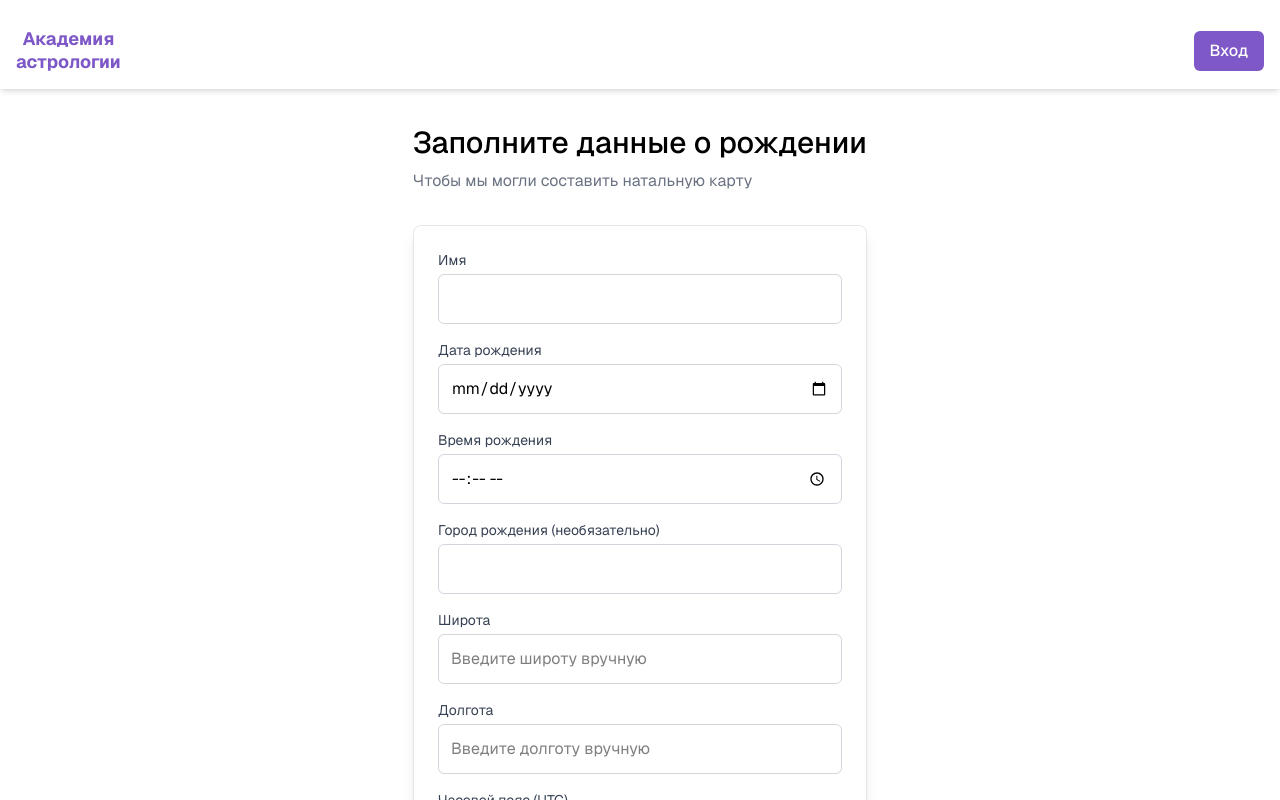
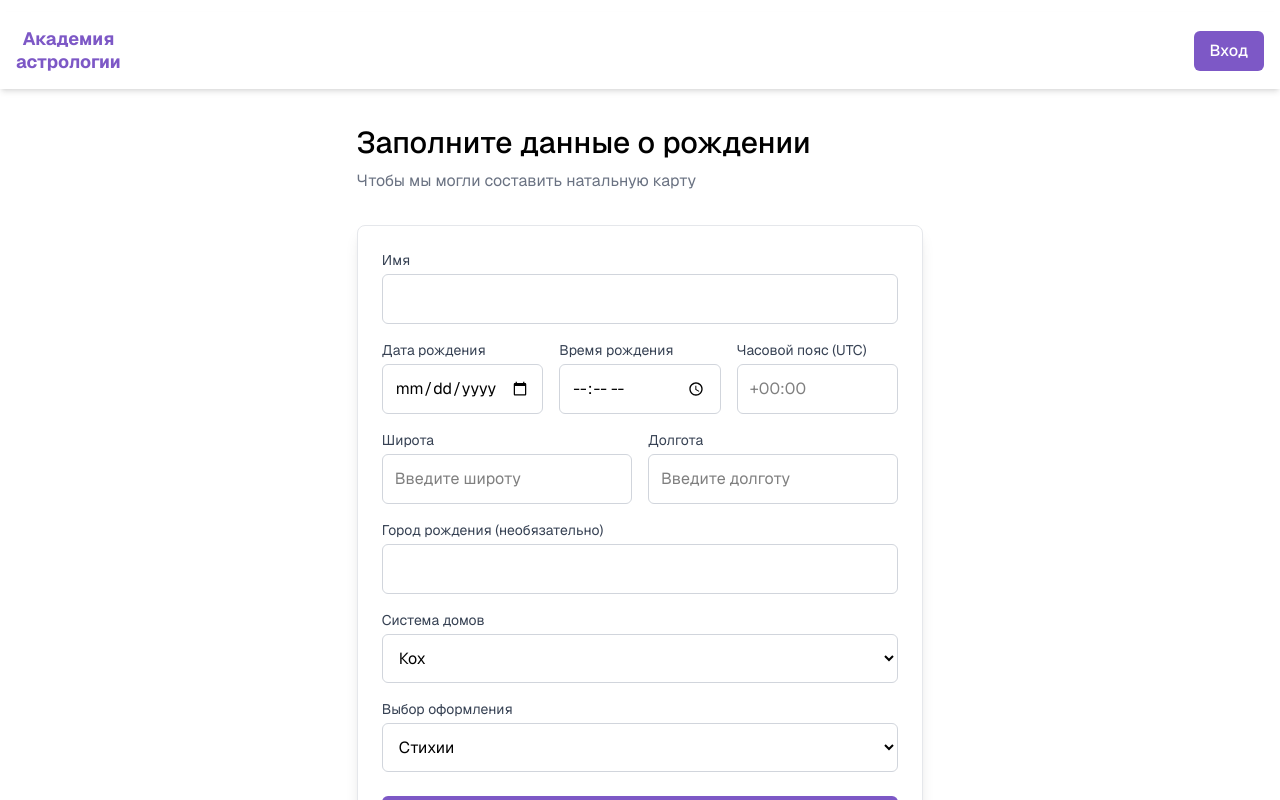
Before and after one commit to icepik77/pro12, a Next.js app: page / in a window 1280 px wide. Shown: the top 800 px of the page. Built offline with nearby package versions, Linux system fonts and the light colour scheme.

Commit message:
view updated

```diff
--- a/src/app/ui/BirthForm.tsx
+++ b/src/app/ui/BirthForm.tsx
@@ -53,6 +53,12 @@ export default function BirthForm({ setBirthData, localTime }: BirthFormProps) {
     style: "elements", // Новый выбор для оформления
   });
 
+  const [errors, setErrors] = useState({
+    latitude: "",
+    longitude: "",
+    utcOffset: "",
+  });
+
   const [submittedData, setSubmittedData] = useState<any | null>(null);
   const [citySuggestions, setCitySuggestions] = useState<any[]>([]);
 
@@ -79,8 +85,63 @@ export default function BirthForm({ setBirthData, localTime }: BirthFormProps) {
   };
 
   const handleChange = (e: React.ChangeEvent<HTMLInputElement | HTMLSelectElement>) => {
-    setFormData({ ...formData, [e.target.name]: e.target.value });
+    const { name, value } = e.target;
+    setFormData({ ...formData, [e.target.name]: value });
+
+    // Очистка ошибки при изменении
+    setErrors({
+      latitude: "",
+      longitude: "",
+      utcOffset: "",
+    });
   };
+
+
+  const handleBlur = (e: React.ChangeEvent<HTMLInputElement>) => {
+    const { name, value } = e.target;
+    let newErrors = { ...errors };
+
+    if (name === "latitude") {
+      const latitude = parseFloat(value);
+      newErrors.latitude = isNaN(latitude) || latitude < -90 || latitude > 90
+        ? "Широта должна быть в пределах от -90 до 90"
+        : "";
+    }
+
+    if (name === "longitude") {
+      const longitude = parseFloat(value);
+      newErrors.longitude = isNaN(longitude) || longitude < -180 || longitude > 180
+        ? "Долгота должна быть в пределах от -180 до 180"
+        : "";
+    }
+
+    if (name === "utcOffset") {
+      newErrors.utcOffset = !validateUtcOffset(value)
+        ? "Некорректный формат UTC (пример: +03:00)"
+        : "";
+    }
+
+    setErrors(newErrors);
+  };
+
+
+
+
+  // const handleBlur = (e: React.ChangeEvent<HTMLInputElement>) => {
+  //   const { name, value } = e.target;
+
+  //   if (name === "latitude" || name === "longitude") {
+  //     if (!validateCoordinates(formData.latitude, formData.longitude)) {
+  //       setErrors({ ...errors, latitude: "Некорректные координаты", longitude: "Некорректные координаты" });
+  //     }
+  //   }
+
+  //   if (name === "utcOffset") {
+  //     if (!validateUtcOffset(value)) {
+  //       setErrors({ ...errors, utcOffset: "Некорректный формат UTC (пример: +03:00)" });
+  //     }
+  //   }
+  // };
 
   const handleCityChange = async (e: React.ChangeEvent<HTMLInputElement>) => {
     const city = e.target.value;
@@ -117,20 +178,25 @@ export default function BirthForm({ setBirthData, localTime }: BirthFormProps) {
   const handleSubmit = (e: React.FormEvent) => {
     e.preventDefault();
 
+    let newErrors = { latitude: "", longitude: "", utcOffset: "" };
+
     // Проверяем координаты
     if (!validateCoordinates(formData.latitude, formData.longitude)) {
-      alert("Ошибка: Введите корректные координаты!");
-      return;
+      newErrors.latitude = "Некорректные координаты";
+      newErrors.longitude = "Некорректные координаты";
     }
 
     // Проверяем часовой пояс
     if (!validateUtcOffset(formData.utcOffset)) {
-      alert("Ошибка: Введите корректный часовой пояс в формате UTC±hh:mm");
-      return;
+      newErrors.utcOffset = "Некорректный формат UTC (пример: +03:00)";
     }
 
+    if (!newErrors.latitude && !newErrors.longitude && !newErrors.utcOffset) {
       setBirthData(formData);
       setSubmittedData(formData);
+    }
+
+
   };
 
   return (
@@ -144,19 +210,45 @@ export default function BirthForm({ setBirthData, localTime }: BirthFormProps) {
             {/* Имя */}
             <div>
               <label className="block text-gray-700 text-sm mb-1">Имя</label>
-              <input type="text" name="name" value={formData.name} onChange={handleChange} required className="w-full p-3 border border-gray-300 rounded-md focus:ring-2 focus:ring-black focus:outline-none" />
+              <input type="text" name="name" value={formData.name} onChange={handleChange} className="w-full p-3 border border-gray-300 rounded-md focus:ring-2 focus:ring-black focus:outline-none" />
             </div>
 
+            {/* Дата, время и UTC в одну строку */}
+            <div className="flex flex-wrap gap-4">
               {/* Дата */}
-            <div>
+              <div className="flex-1 min-w-[120px]">
                 <label className="block text-gray-700 text-sm mb-1">Дата рождения</label>
                 <input type="date" name="date" value={formData.date} onChange={handleChange} required className="w-full p-3 border border-gray-300 rounded-md focus:ring-2 focus:ring-black focus:outline-none" />
               </div>
 
               {/* Время */}
-            <div>
+              <div className="flex-1 min-w-[120px]">
                 <label className="block text-gray-700 text-sm mb-1">Время рождения</label>
                 <input type="time" name="time" value={formData.time} onChange={handleChange} required className="w-full p-3 border border-gray-300 rounded-md focus:ring-2 focus:ring-black focus:outline-none" />
+              </div>
+
+              {/* UTC */}
+              <div className="flex-1 min-w-[120px]">
+                <label className="block text-gray-700 text-sm mb-1">Часовой пояс (UTC)</label>
+                <input type="text" name="utcOffset" value={formData.utcOffset} onChange={handleChange} placeholder={localTime || "+00:00"} className="w-full p-3 border border-gray-300 rounded-md focus:ring-2 focus:ring-black focus:outline-none" />
+              </div>
+            </div>
+
+            {/* Широта и долгота в одну строку */}
+            <div className="flex flex-wrap gap-4 mt-4">
+              {/* Широта */}
+              <div className="flex-1 min-w-[120px]">
+                <label className="block text-gray-700 text-sm mb-1">Широта</label>
+                <input type="text" name="latitude" value={formData.latitude} onChange={handleChange} onBlur={handleBlur} placeholder="Введите широту" className={`w-full p-3 border ${errors.latitude ? "border-red-500" : "border-gray-300"} rounded-md focus:ring-2 focus:ring-black focus:outline-none`} />
+                {errors.latitude && <p className="text-red-500 text-sm mt-1">{errors.latitude}</p>}
+              </div>
+
+              {/* Долгота */}
+              <div className="flex-1 min-w-[120px]">
+                <label className="block text-gray-700 text-sm mb-1">Долгота</label>
+                <input type="text" name="longitude" value={formData.longitude} onChange={handleChange} onBlur={handleBlur} placeholder="Введите долготу" className={`w-full p-3 border ${errors.longitude ? "border-red-500" : "border-gray-300"} rounded-md focus:ring-2 focus:ring-black focus:outline-none`} />
+                {errors.longitude && <p className="text-red-500 text-sm mt-1">{errors.longitude}</p>}
+              </div>
             </div>
 
             {/* Город */}
@@ -189,24 +281,6 @@ export default function BirthForm({ setBirthData, localTime }: BirthFormProps) {
                   ))}
                 </ul>
               )}
-            </div>
-
-            {/* Широта */}
-            <div>
-              <label className="block text-gray-700 text-sm mb-1">Широта</label>
-              <input type="text" name="latitude" value={formData.latitude} onChange={handleChange} placeholder="Введите широту вручную" className="w-full p-3 border border-gray-300 rounded-md focus:ring-2 focus:ring-black focus:outline-none" />
-            </div>
-
-            {/* Долгота */}
-            <div>
-              <label className="block text-gray-700 text-sm mb-1">Долгота</label>
-              <input type="text" name="longitude" value={formData.longitude} onChange={handleChange} placeholder="Введите долготу вручную" className="w-full p-3 border border-gray-300 rounded-md focus:ring-2 focus:ring-black focus:outline-none" />
-            </div>
-
-            {/* Часовой пояс */}
-            <div>
-              <label className="block text-gray-700 text-sm mb-1">Часовой пояс (UTC)</label>
-              <input type="text" name="utcOffset" value={formData.utcOffset} onChange={handleChange} placeholder={localTime || "+00:00"} className="w-full p-3 border border-gray-300 rounded-md focus:ring-2 focus:ring-black focus:outline-none" />
             </div>
 
             {/* Система домов */}
```
Lines whose indentation alone changed are shown as unchanged.
